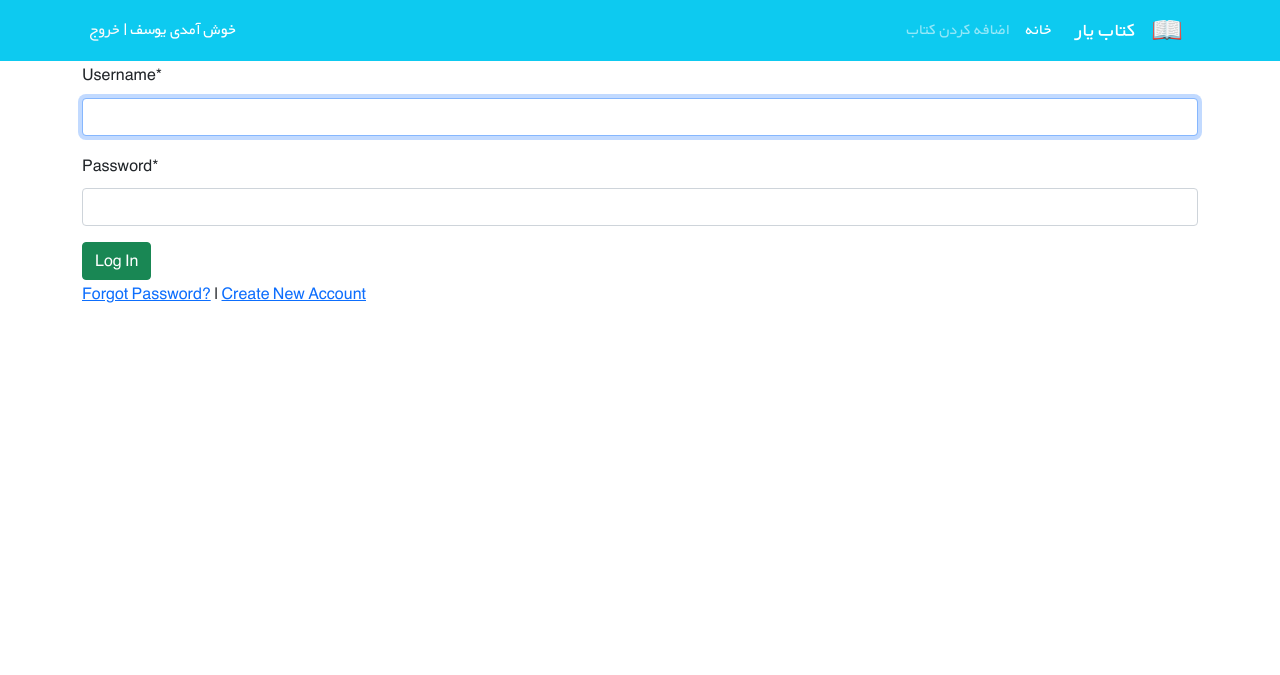
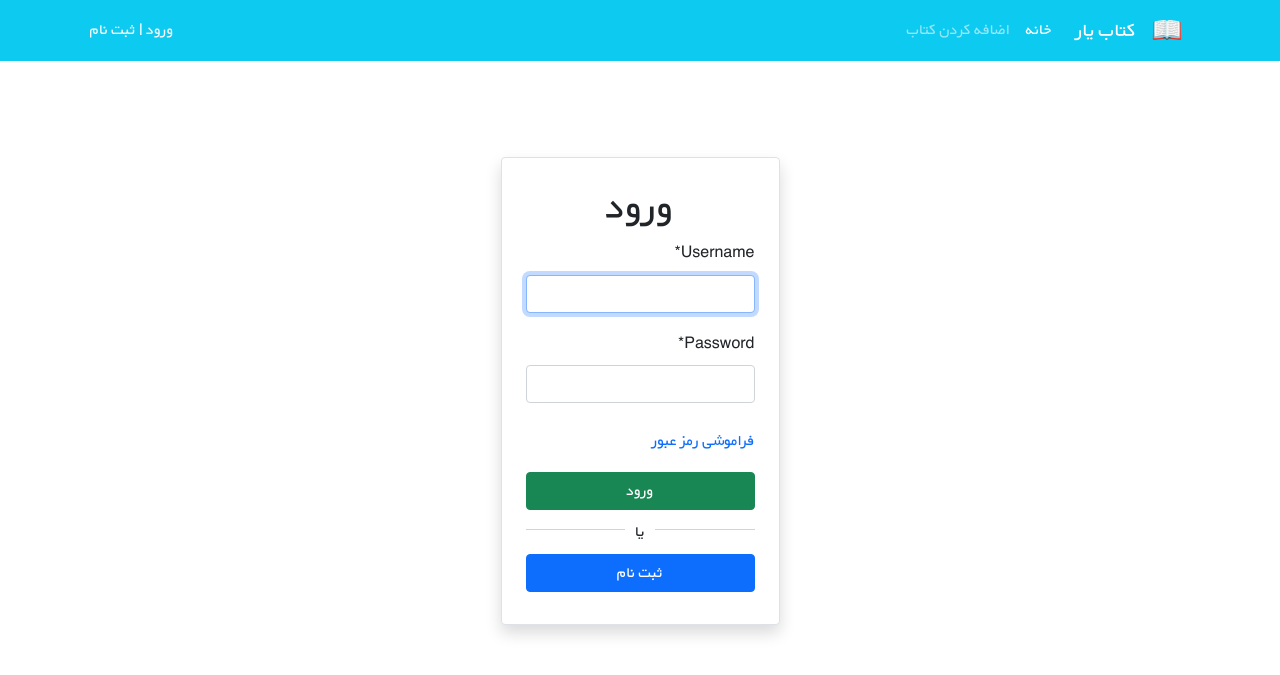
Before and after one commit to yoosef-haghighi/bookstore, a Django app: page /accounts/login/ in a window 1280 px wide. Shown: the top 675 px of the page. Run offline with Django 5.2, Linux system fonts and the light colour scheme; some libraries are stand-ins or nearby versions.

Commit message:
add static files

```diff
--- a/books/templates/books/book_list.html
+++ b/books/templates/books/book_list.html
@@ -15,7 +15,7 @@
                         <div class="col-md-8 h-100">
                             <div class="d-flex flex-column justify-content-between h-100">
                                 <div class="card-body">
-                                    <a href="{{ book.get_absolute_url }}"><h3 class="card-title"><strong>{{ book.title }}</strong></h3></a>
+                                    <a class="text-decoration-none" href="{{ book.get_absolute_url }}"><h3 class="card-title"><strong>{{ book.title }}</strong></h3></a>
                                     <p class="card-text pt-3">{{ book.description|truncatewords:20}}</p>
                                     <p class="text-muted">{{ book.author }}</p>
                                 </div>
--- a/templates/_base.html
+++ b/templates/_base.html
@@ -11,6 +11,9 @@
           integrity="sha384-1BmE4kWBq78iYhFldvKuhfTAU6auU8tT94WrHftjDbrCEXSU1oBoqyl2QvZ6jIW3" crossorigin="anonymous">
 
     <link rel="stylesheet" href="{% static 'css/style.css' %}">
+    {% block styles %}
+
+    {% endblock %}
 
     <title>{% block page_title %}{% endblock %}</title>
 </head>
@@ -18,7 +21,7 @@
 <nav class="navbar navbar-expand-lg navbar-dark bg-info" dir="rtl">
     <div class="container">
         <a class="navbar-brand" href="#">
-            <img src="icons/book.png" alt="" height="30"
+            <img src="{% static 'icons/book.png' %}" alt="" height="30"
                  class="d-inline-block align-text-top">
         </a>
         <a class="navbar-brand mx-3" href="#">کتاب یار</a>
@@ -28,11 +31,23 @@
         </button>
         <div class="collapse navbar-collapse" id="navbarNavAltMarkup">
             <div class="navbar-nav">
-                <a class="nav-link active" aria-current="page" href="#">خانه</a>
-                <a class="nav-link" href="#">اضافه کردن کتاب</a>
+                <a class="nav-link active" aria-current="page" href="{% url 'book_list' %}">خانه</a>
+                <a class="nav-link" href="{% url 'book_create' %}">اضافه کردن کتاب</a>
             </div>
         </div>
-        <div class="mx-2 text-white">خوش آمدی یوسف | <a class="link-light text-decoration-none" href="#">خروج</a></div>
+        <div class="mx-2 text-white">
+            {% if user.is_authenticated %}
+                خوش آمدی {{ user.username }}
+                <form action="{% url 'logout' %}" method="post">
+                {% csrf_token %}
+                <button type="submit">خروج</button>
+                </form>
+            {% else %}
+                <a class="link-light text-decoration-none" href="{% url 'login' %}">ورود</a>
+                |
+                <a class="link-light text-decoration-none" href="{% url 'signup' %}">ثبت نام</a>
+            {% endif %}
+        </div>
     </div>
 </nav>
 <div class="container">
--- a/templates/registration/login.html
+++ b/templates/registration/login.html
@@ -1,16 +1,35 @@
 {% extends '_base.html' %}
 {% load crispy_forms_tags %}
+{% load static %}
 
 {% block page_title %}Login{% endblock %}
+{% block styles %}
+    <link rel="stylesheet" href="{% static 'css/login.css' %}">
+{% endblock %}
+{% block content %}
+    <div class="d-flex justify-content-center mt-5" dir="rtl">
+        <div class="col-xl-3 col-lg-4 col-md-5 col-sm-5 col-xs-6 bg-white m-3 m-sm-5 border rounded px-4 pt-4 pb-3 shadow">
+            <form method="post">
+                {% csrf_token %}
+                <h1 class="text-center">ورود</h1>
+                {{ form|crispy }}
+                <div class="d-flex justify-content-between align-items-center">
+                    <div class="mt-2">
+                        <a class="text-decoration-none" href="{% url 'password_reset' %}">فراموشی رمز عبور</a>
+                    </div>
+                </div>
+                <button type="submit" class="btn btn-success mt-3 w-100">ورود</button>
+                <div class="line-with-middle-sep">
+                  <span>
+                    یا
+                  </span>
+                </div>
+                <a href="{% url 'signup' %}" class="btn btn-primary mt-2 mb-3 w-100">ثبت نام</a>
+            </form>
+        </div>
 
-{% block content %}
-    <form action="" method="post">
-        {% csrf_token %}
-        {{ form|crispy }}
-        <button class="btn btn-success" type="submit">Log In</button>
-    </form>
+    </div>
 
-    <a href="{% url "password_reset" %}">Forgot Password?</a> | <a href="{% url "signup" %}">Create New Account</a>
 
 
 {% endblock %}
```
Also changed, not shown: books/templates/books/book_create.html (+28 -9 lines), templates/registration/password_reset_form.html (+16 -5 lines).
